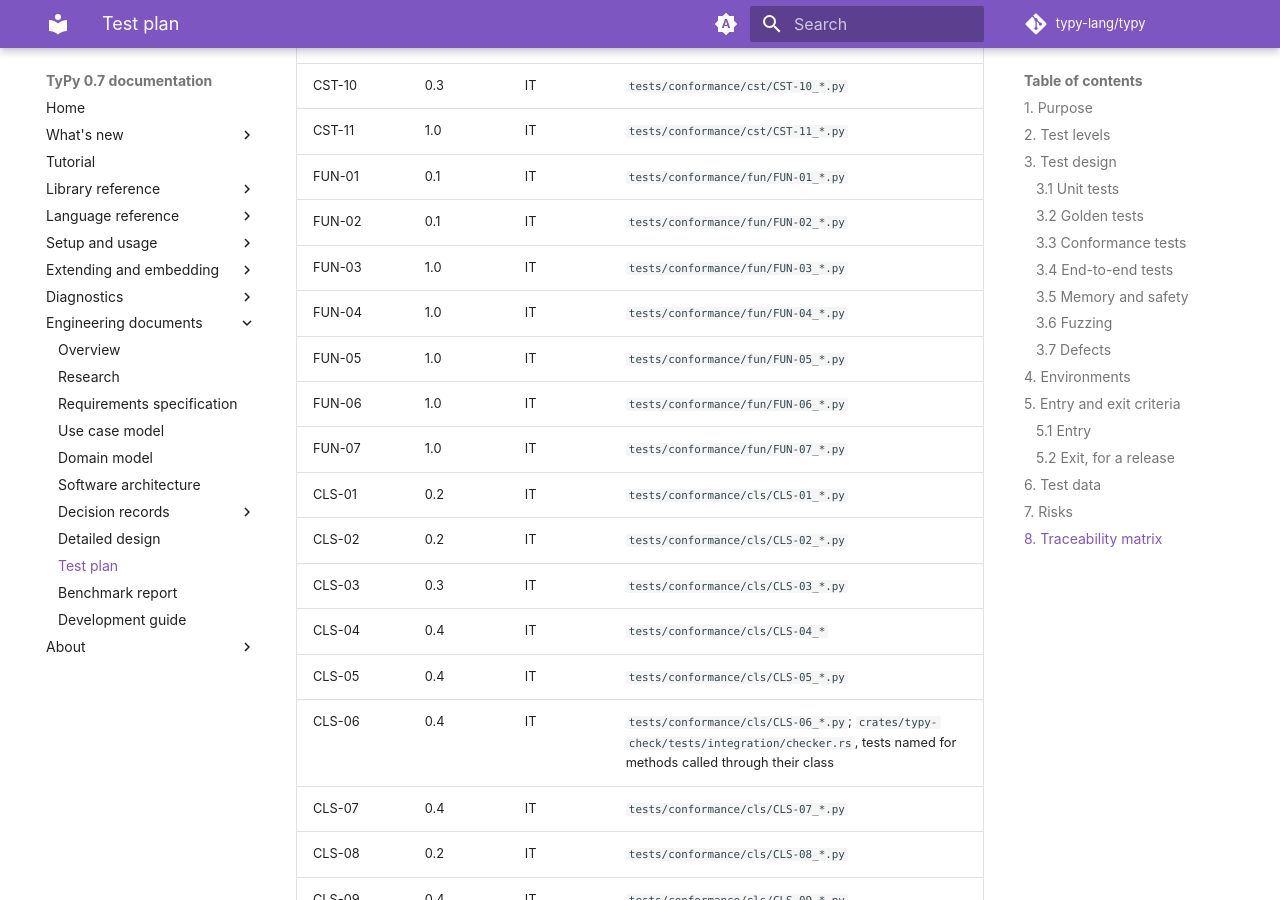
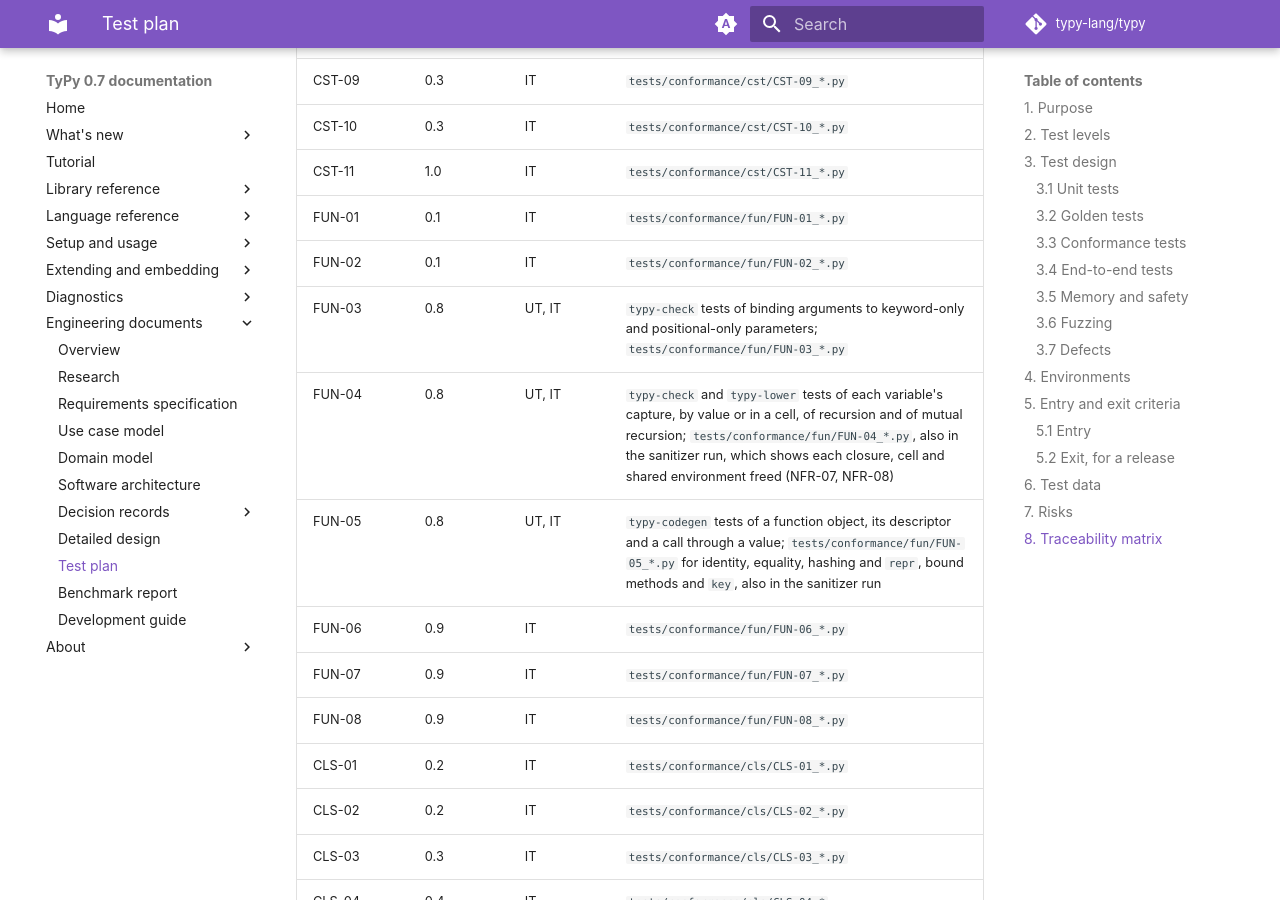
Before and after one commit to typy-lang/typy, an MkDocs documentation site: the page built from docs/testing/test-plan.md, in a window 1280 px wide and 900 px high, scrolled down 14664 px. Built offline with MkDocs 1.6.1 and Material for MkDocs 9.7.7, drawn with Linux system fonts in a browser that asks for light colours; comment, search, counter and statistics services are not loaded; some of the changed text lies outside the part shown.

Commit message:
Plan 0.8: functions as values, closures and aligned layouts

```diff
--- a/docs/testing/test-plan.md
+++ b/docs/testing/test-plan.md
@@ -320,7 +320,7 @@ that the specification does not define.
 | TYP-15 | 0.3 | IT | `tests/conformance/typ/TYP-15_*.py` |
 | TYP-16 | 0.5 | IT | `tests/conformance/typ/TYP-16_*.py` |
 | TYP-17 | 0.5 | IT | `tests/conformance/typ/TYP-17_*.py` |
-| TYP-18 | 1.0 | IT | `tests/conformance/typ/TYP-18_*.py` |
+| TYP-18 | 0.9 | IT | `tests/conformance/typ/TYP-18_*.py` |
 | TYP-19 | 1.0 | IT | `tests/conformance/typ/TYP-19_*.py` |
 | DAT-01 | 0.1 | IT | `tests/conformance/dat/DAT-01_*.py` |
 | DAT-02 | 0.1 | IT | `tests/conformance/dat/DAT-02_*.py` |
@@ -352,10 +352,10 @@ that the specification does not define.
 | EXP-11 | 0.1 | IT | `tests/conformance/exp/EXP-11_*.py` |
 | EXP-12 | 0.2 | IT | `tests/conformance/exp/EXP-12_*.py` |
 | EXP-13 | 0.5 | IT | `tests/conformance/exp/EXP-13_*.py` |
-| EXP-14 | 1.0 | IT | `tests/conformance/exp/EXP-14_*.py` |
-| EXP-15 | 1.0 | IT | `tests/conformance/exp/EXP-15_*.py` |
+| EXP-14 | 0.8 | IT | `tests/conformance/exp/EXP-14_*.py`, late binding in a loop included, also in the sanitizer run |
+| EXP-15 | 0.9 | IT | `tests/conformance/exp/EXP-15_*.py` |
 | EXP-16 | 0.1 | IT | `tests/conformance/exp/EXP-16_*.py` |
-| EXP-17 | 1.0 | IT | `tests/conformance/exp/EXP-17_*.py` |
+| EXP-17 | 0.9 | IT | `tests/conformance/exp/EXP-17_*.py` |
 | SMT-01 | 0.1 | IT | `tests/conformance/smt/SMT-01_*.py` |
 | SMT-02 | 0.2 | IT | `tests/conformance/smt/SMT-02_*.py` |
 | SMT-03 | 0.1 | IT | `tests/conformance/smt/SMT-03_*.py` |
@@ -364,9 +364,9 @@ that the specification does not define.
 | SMT-06 | 0.3 | IT | `tests/conformance/smt/SMT-06_*.py` |
 | SMT-07 | 0.3 | IT | `tests/conformance/smt/SMT-07_*.py` |
 | SMT-08 | 0.3 | IT | `tests/conformance/smt/SMT-08_*.py` |
-| SMT-09 | 1.0 | IT | `tests/conformance/smt/SMT-09_*.py` |
+| SMT-09 | 0.8 | IT | `tests/conformance/smt/SMT-09_*.py`, also in the sanitizer run |
 | SMT-10 | 0.4 | IT | `tests/conformance/smt/SMT-10_*.py` |
-| SMT-11 | 1.0 | IT | `tests/conformance/smt/SMT-11_*.py` |
+| SMT-11 | 0.9 | IT | `tests/conformance/smt/SMT-11_*.py` |
 | SMT-12 | 0.5 | IT | `tests/conformance/smt/SMT-12_*.py` |
 | CST-01 | 0.1 | IT | `tests/conformance/cst/CST-01_*.py` |
 | CST-02 | 0.1 | IT | `tests/conformance/cst/CST-02_*.py` |
@@ -381,11 +381,12 @@ that the specification does not define.
 | CST-11 | 1.0 | IT | `tests/conformance/cst/CST-11_*.py` |
 | FUN-01 | 0.1 | IT | `tests/conformance/fun/FUN-01_*.py` |
 | FUN-02 | 0.1 | IT | `tests/conformance/fun/FUN-02_*.py` |
-| FUN-03 | 1.0 | IT | `tests/conformance/fun/FUN-03_*.py` |
-| FUN-04 | 1.0 | IT | `tests/conformance/fun/FUN-04_*.py` |
-| FUN-05 | 1.0 | IT | `tests/conformance/fun/FUN-05_*.py` |
-| FUN-06 | 1.0 | IT | `tests/conformance/fun/FUN-06_*.py` |
-| FUN-07 | 1.0 | IT | `tests/conformance/fun/FUN-07_*.py` |
+| FUN-03 | 0.8 | UT, IT | `typy-check` tests of binding arguments to keyword-only and positional-only parameters; `tests/conformance/fun/FUN-03_*.py` |
+| FUN-04 | 0.8 | UT, IT | `typy-check` and `typy-lower` tests of each variable's capture, by value or in a cell, of recursion and of mutual recursion; `tests/conformance/fun/FUN-04_*.py`, also in the sanitizer run, which shows each closure, cell and shared environment freed (NFR-07, NFR-08) |
+| FUN-05 | 0.8 | UT, IT | `typy-codegen` tests of a function object, its descriptor and a call through a value; `tests/conformance/fun/FUN-05_*.py` for identity, equality, hashing and `repr`, bound methods and `key`, also in the sanitizer run |
+| FUN-06 | 0.9 | IT | `tests/conformance/fun/FUN-06_*.py` |
+| FUN-07 | 0.9 | IT | `tests/conformance/fun/FUN-07_*.py` |
+| FUN-08 | 0.9 | IT | `tests/conformance/fun/FUN-08_*.py` |
 | CLS-01 | 0.2 | IT | `tests/conformance/cls/CLS-01_*.py` |
 | CLS-02 | 0.2 | IT | `tests/conformance/cls/CLS-02_*.py` |
 | CLS-03 | 0.3 | IT | `tests/conformance/cls/CLS-03_*.py` |
@@ -410,7 +411,7 @@ that the specification does not define.
 | CLS-24 | 0.5 | IT | `tests/conformance/cls/CLS-24_*.py` |
 | CLS-25 | 0.5 | IT | `tests/conformance/cls/CLS-25_*.py` |
 | CLS-26 | 0.5 | IT | `tests/conformance/cls/CLS-26_*.py` |
-| CLS-27 | 1.0 | IT | `tests/conformance/cls/CLS-27_*.py` |
+| CLS-27 | 0.9 | IT | `tests/conformance/cls/CLS-27_*.py` |
 | CLS-28 | 1.0 | IT | `tests/conformance/cls/CLS-28_*.py` |
 | CLS-29 | 1.0 | IT | `tests/conformance/cls/CLS-29_*.py` |
 | CLS-30 | 1.0 | IT | `tests/conformance/cls/CLS-30_*.py` |
@@ -420,8 +421,8 @@ that the specification does not define.
 | CLS-34 | 1.0 | IT | `tests/conformance/cls/CLS-34_*.py` |
 | CLS-35 | 1.0 | IT | `tests/conformance/cls/CLS-35_*.py` |
 | CLS-36 | 1.0 | IT | `tests/conformance/cls/CLS-36_*.py` |
-| CLS-18 | 1.0 | IT | `tests/conformance/cls/CLS-18_*.py` |
-| CLS-19 | 1.0 | IT | `tests/conformance/cls/CLS-19_*.py` |
+| CLS-18 | 0.9 | IT | `tests/conformance/cls/CLS-18_*.py` |
+| CLS-19 | 0.9 | IT | `tests/conformance/cls/CLS-19_*.py` |
 | GEN-01 | 0.4 | IT | `tests/conformance/gen/GEN-01_*.py`; `crates/typy-check/tests/integration/generics.rs` |
 | GEN-02 | 0.4 | IT | `tests/conformance/gen/GEN-02_*.py` |
 | GEN-03 | 0.4 | IT | `tests/conformance/gen/GEN-03_*.py` |
@@ -490,7 +491,7 @@ that the specification does not define.
 | LIB-17 | 0.5 | IT | `tests/conformance/lib/LIB-17_*.py` |
 | LIB-18 | 1.0 | IT | `tests/conformance/lib/LIB-18_*.py` |
 | LIB-19 | 1.0 | IT | `tests/conformance/lib/LIB-19_*.py` |
-| LIB-20 | 1.0 | IT | `tests/conformance/lib/LIB-20_*.py` |
+| LIB-20 | 0.9 | IT | `tests/conformance/lib/LIB-20_*.py` |
 | LIB-21 | 1.0 | IT | `tests/conformance/lib/LIB-21_*.py` |
 | LIB-22 | 0.7 | UT, IT | `crates/typy-source/src/settings.rs` for `sys.platform` of each operating system; `crates/typy-driver/tests/integration/pipeline.rs` for the platform each target gives; `tests/conformance/lib/LIB-22_*.py` on Linux and on the `macos-15` job |
 | LIB-13 | 0.4 | IT | `tests/conformance/lib/LIB-13_*.py` |
@@ -504,6 +505,7 @@ that the specification does not define.
 | MEM-07 | 1.0 | UT, IT | `typy-runtime` unit tests; `tests/conformance/mem/MEM-07_*.py` under sanitizers |
 | MEM-08 | 0.5 | UT, IT, E2E | `crates/typy-source/src/settings_file/allocator/tests.rs` for each wrong `[allocator]` table; `crates/typy-codegen/tests/codegen.rs` for the hooks; `crates/typy-build/src/linker.rs` for the library's place among the arguments; `crates/typy-cli/tests/end_to_end/allocator.rs` for a program built with a counting allocator, one that has no memory, and a library the linker cannot find |
 | MEM-10 | 1.0 | UT, IT | `crates/typy-tyir/src/escape/tests.rs`; `tests/conformance/mem/MEM-10_*.py` under sanitizers |
+| MEM-11 | 0.8 | UT, IT | `typy-codegen` tests of the order of each layout and of every descriptor's offsets against LLVM's; the conformance programs, whose output shows the declared order |
 | MEM-09 | 0.3 | UT, IT | `crates/typy-lower/tests/integration/moves.rs` for each store that moves and each read that must not; `crates/typy-runtime/src/moved_tests.rs` for the counts of each moved store; `tests/conformance/mem/MEM-09_*.py` under sanitizers |
 | FFI-01 | 0.5 | UT, IT | `crates/typy-check/src/check/ctypes_declarations/tests.rs` for each way of naming `ctypes` and loading a library; `tests/conformance/ffi/FFI-01_*.py` against CPython 3.12 to 3.15 |
 | FFI-02 | 0.5 | UT, IT | `crates/typy-check/src/check/ctypes_declarations/tests.rs` for each E0430 of a declaration; `tests/conformance/ffi/FFI-02_*.py` for calls declared in time, too early, without a `restype`, and with an argument of the wrong type |
@@ -549,6 +551,8 @@ that the specification does not define.
 | NFR-15 | 0.1 | IT | Conformance suite: debug and release runs compared |
 | NFR-16 | 0.6 | IT | `crates/typy-conformance/tests/integration/other_architecture.rs`: every accepted conformance test built for the other architecture, in debug and release mode, and run under its user-mode emulator, `qemu-aarch64` on an x86_64 host and `qemu-x86_64` on an arm64 host, each run compared with CPython's output, except a test marked `typy-output: architecture-dependent`, whose output CPython itself gives otherwise on each architecture; on the arm64 CI runner the suite's own test runs the AArch64 builds natively against CPython on AArch64, which checks those too |
 | NFR-17 | 0.7 | IT | The conformance suite on the `macos-15` CI job, each accepted test compared with CPython 3.12 to 3.15 for macOS from python-build-standalone; a test whose header says `# typy-system: linux` or `macos`, because it names a library only that system has, runs on that system alone, which `crates/typy-conformance/tests/integration/verdicts.rs` checks |
+| NFR-18 | 0.8 | UT | `typy-codegen` layout test of instances that mix every kind of attribute |
+| NFR-19 | 0.8 | UT, IT | `typy-check` tests that reject a function, a `lambda` or a method where its parameter or result types do not fit the expected `Callable`; the sanitizer run of every conformance test of FUN-04, FUN-05, SMT-09 and EXP-14 |
 | C-01 | 0.1 | CI gate | Workspace builds with the pinned Rust toolchain only |
 | C-02 | 0.1 | CI gate | `scripts/check-pins.sh`: `ruff_python_parser` pinned with `=` in `Cargo.toml` |
 | C-03 | 0.1 | UT | `typy-codegen` test: the linked LLVM major version is 23 |
--- a/mkdocs.yml
+++ b/mkdocs.yml
@@ -184,6 +184,9 @@ nav:
           - adr/0057-give-the-runtime-each-systems-c-constants-and-macos-its-own-error-texts.md
           - adr/0058-pass-c-arguments-as-libffi-passes-them-on-every-target.md
           - adr/0059-link-nothing-more-for-ctypes-cdll-of-none.md
+          - adr/0060-make-a-function-value-an-object-of-its-code-and-its-captures.md
+          - adr/0061-capture-by-value-unless-the-variable-is-assigned-after-the-capture.md
+          - adr/0062-store-attributes-and-tuple-items-in-decreasing-order-of-alignment.md
       - Detailed design: design/detailed-design.md
       - Test plan: testing/test-plan.md
       - Benchmark report: testing/benchmark-report.md
```
Also changed, not shown: other parts of docs/testing/test-plan.md (+1 -1 lines), docs/adr/0060-make-a-function-value-an-object-of-its-code-and-its-captures.md (added, +90 -0 lines), docs/adr/0061-capture-by-value-unless-the-variable-is-assigned-after-the-capture.md (added, +82 -0 lines), docs/adr/0062-store-attributes-and-tuple-items-in-decreasing-order-of-alignment.md (added, +65 -0 lines), docs/adr/index.md (+3 -0 lines), docs/engineering.md (+1 -1 lines), docs/requirements/srs.md (+23 -17 lines).
